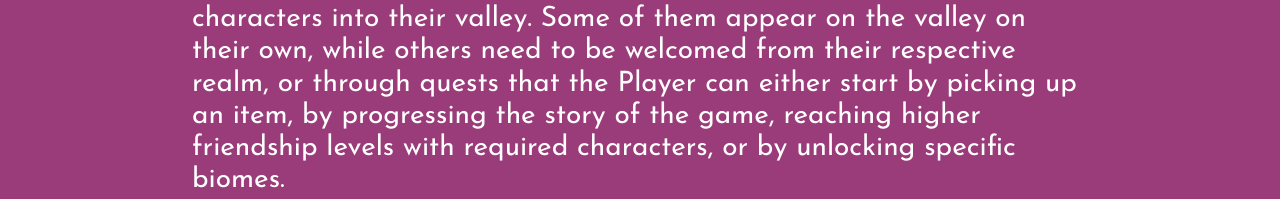
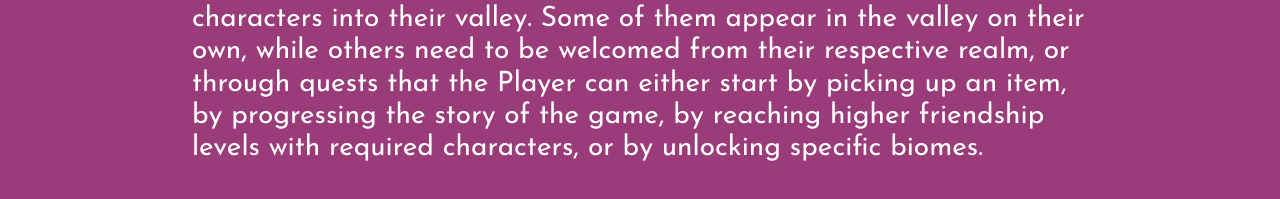
Before and after one commit to emblo/DDVCompanion, a plain HTML site: page characters/characters.html in a window 1280 px wide. Shown: the part 598-797 px from the top of the page. Drawn offline with Linux system fonts and the light colour scheme.

Commit message:
grammatical errors

```diff
--- a/characters/characters.html
+++ b/characters/characters.html
@@ -40,7 +40,7 @@
     <div class="container">
         <h2 class="centeredH2">Characters</h2>
         <div class="info">
-            <p>Disney Dreamlight Valley lets the Player welcome a number of Disney characters into their valley. Some of them appear on the valley on their own, while others need to be welcomed from their respective realm, or through quests that the Player can either start by picking up an item, by progressing the story of the game, reaching higher friendship levels with required characters, or by unlocking specific biomes.</p>
+            <p>Disney Dreamlight Valley lets the Player welcome a number of Disney characters into their valley. Some of them appear in the valley on their own, while others need to be welcomed from their respective realm, or through quests that the Player can either start by picking up an item, by progressing the story of the game, by reaching higher friendship levels with required characters, or by unlocking specific biomes.</p>
         </div>
         <!-- Characters -->
         <div class="objectContainer" id="characters"></div>
```
